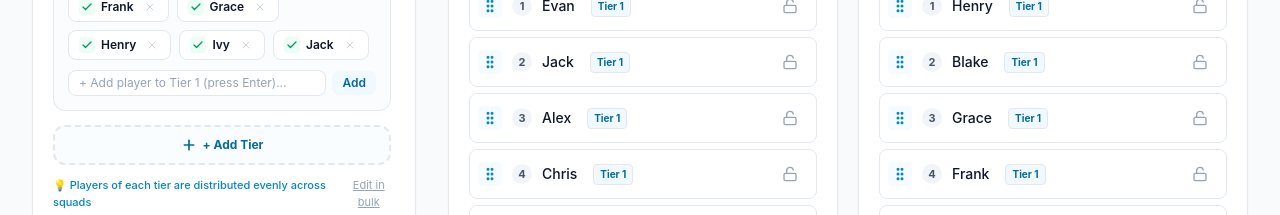
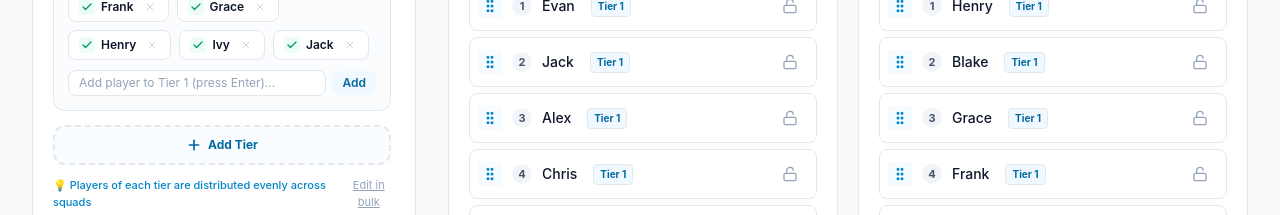
Before and after one commit to humphrey71/random-team-generator, a React (Vite) app: page / in a window 1280 px wide. Shown: the part 565-780 px from the top of the page. Built offline with nearby package versions, Linux system fonts and the light colour scheme.

Commit message:
style: remove redundant plus symbol from Add Tier button

```diff
--- a/src/components/divider/RosterInput.tsx
+++ b/src/components/divider/RosterInput.tsx
@@ -396,7 +396,7 @@ export const RosterInput: React.FC<RosterInputProps> = ({
                           handleQuickAddPlayer(tIdx);
                         }
                       }}
-                      placeholder={`+ Add player to ${tier.name} (press Enter)...`}
+                      placeholder={`Add player to ${tier.name} (press Enter)...`}
                       className="flex-1 px-2.5 py-1 text-xs bg-white border border-slate-200 rounded-lg placeholder-slate-400 focus:outline-none focus:ring-1 focus:ring-brand-500 focus:border-brand-500 transition-all"
                     />
                     <button
@@ -411,7 +411,7 @@ export const RosterInput: React.FC<RosterInputProps> = ({
               );
             })}
 
-            {/* Prominent "+ Add Tier" Button exactly as requested */}
+            {/* Prominent "Add Tier" Button */}
             <button
               type="button"
               onClick={handleAddTier}
@@ -419,7 +419,7 @@ export const RosterInput: React.FC<RosterInputProps> = ({
               title="Add another skill tier (e.g. Captains, Intermediates, Novices)"
             >
               <Plus className="w-4 h-4 stroke-[2.5]" />
-              + Add Tier
+              Add Tier
             </button>
           </div>
 
```
